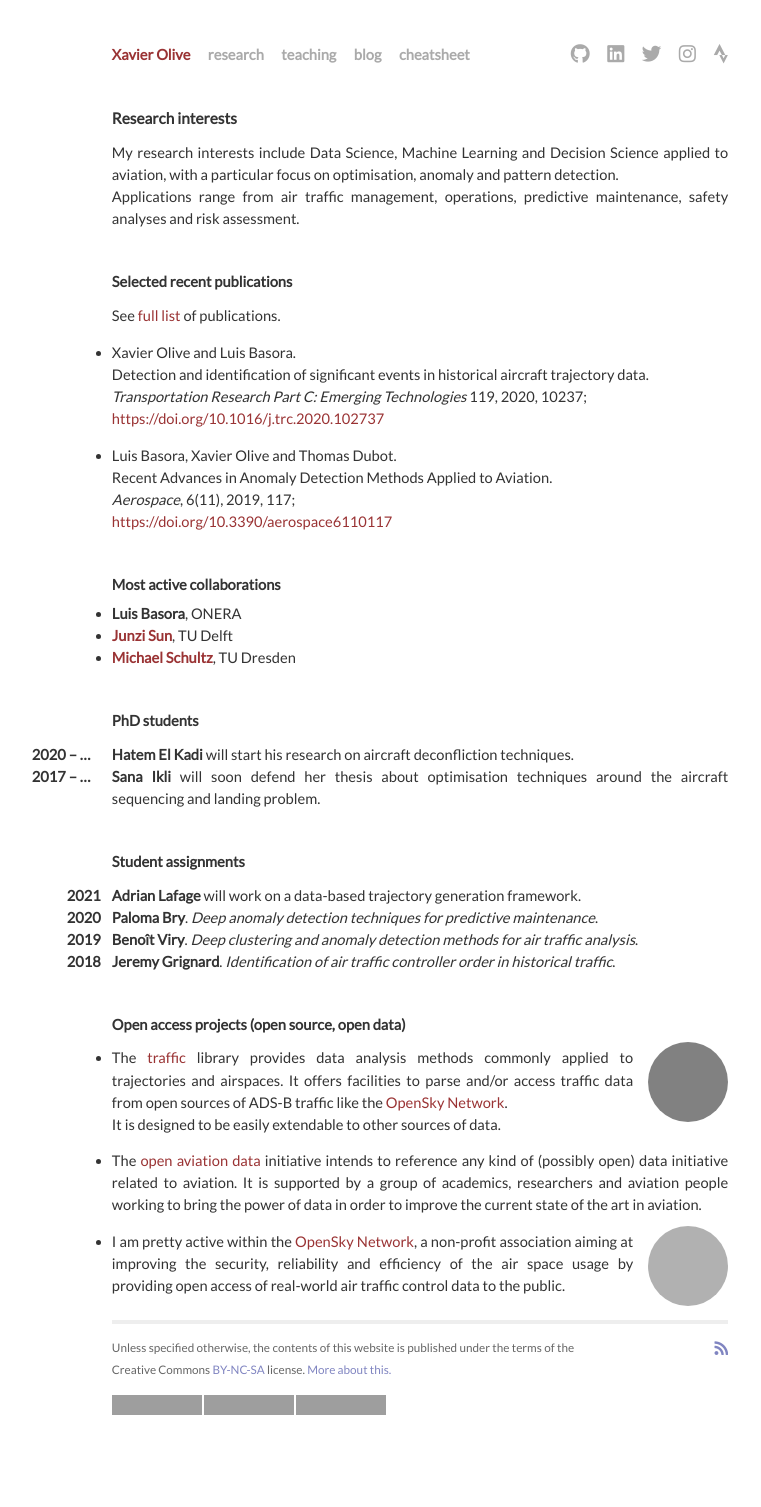
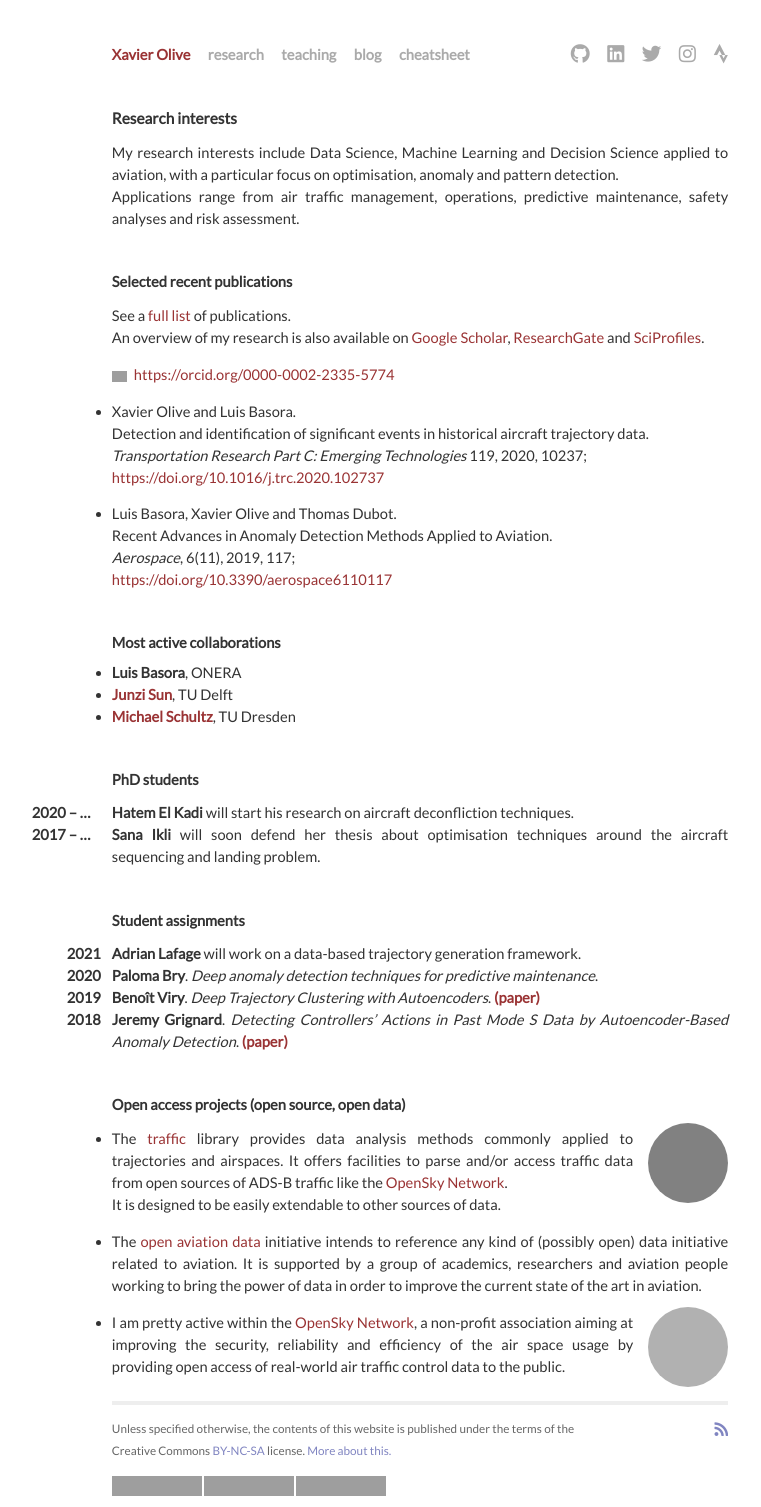
Before and after one commit to xoolive/xoolive.github.io, a Jekyll site: the page built from _pages/research.md, in a window 1280 px wide. Shown: the whole page, without its empty margins (220-981 px from the left). Built offline with Jekyll 4.4.1, drawn with Linux system fonts in a browser that asks for light colours; nearby versions of some CDN libraries; before the commit the page ends 1427 px from its top, so only the background shows below that; grey boxes are pictures that could not be loaded.

Commit message:
small adjustments

```diff
--- a/_pages/research.md
+++ b/_pages/research.md
@@ -12,7 +12,10 @@ Applications range from air traffic management, operations, predictive maintenan
 
 ## Selected recent publications
 
-See [full list](/publications/) of publications.
+See a [full list](/publications/) of publications.
+An overview of my research is also available on [Google Scholar](https://scholar.google.fr/citations?user=mUHbacsAAAAJ&hl=fr&sortby=pubdate), [ResearchGate](https://www.researchgate.net/profile/Xavier_Olive2) and [SciProfiles](https://sciprofiles.com/profile/681188).
+
+<div itemscope itemtype="https://schema.org/Person"><a itemprop="sameAs" content="https://orcid.org/0000-0002-2335-5774" href="https://orcid.org/0000-0002-2335-5774" target="orcid.widget" rel="me noopener noreferrer" style="vertical-align:top;"><img src="https://orcid.org/sites/default/files/images/orcid_16x16.png" style="width:1em;margin-right:.5em;" alt="ORCID iD icon">https://orcid.org/0000-0002-2335-5774</a></div>
 
 - Xavier Olive and Luis Basora.
   Detection and identification of significant events in historical aircraft trajectory data.
@@ -39,8 +42,8 @@ See [full list](/publications/) of publications.
 
 <span class="pull-left" style="font-weight: bold;text-indent: -45px;">2021</span> **Adrian Lafage** will work on a data-based trajectory generation framework.
 <span class="pull-left" style="font-weight: bold;text-indent: -45px;">2020</span> **Paloma Bry**. _Deep anomaly detection techniques for predictive maintenance_.
-<span class="pull-left" style="font-weight: bold;text-indent: -45px;">2019</span> **Benoît Viry**. _Deep clustering and anomaly detection methods for air traffic analysis_.
-<span class="pull-left" style="font-weight: bold;text-indent: -45px;">2018</span> **Jeremy Grignard**. _Identification of air traffic controller order in historical traffic_.
+<span class="pull-left" style="font-weight: bold;text-indent: -45px;">2019</span> **Benoît Viry**. _Deep Trajectory Clustering with Autoencoders_. [**(paper)**](http://www.icrat.org/ICRAT/seminarContent/2020/papers/ICRAT2020_paper_2.pdf)
+<span class="pull-left" style="font-weight: bold;text-indent: -45px;">2018</span> **Jeremy Grignard**. _Detecting Controllers’ Actions in Past Mode S Data by Autoencoder-Based Anomaly Detection_. [**(paper)**](https://www.sesarju.eu/sites/default/files/documents/sid/2018/papers/SIDs_2018_paper_17.pdf)
 
 ## Open access projects (open source, open data)
 
```
